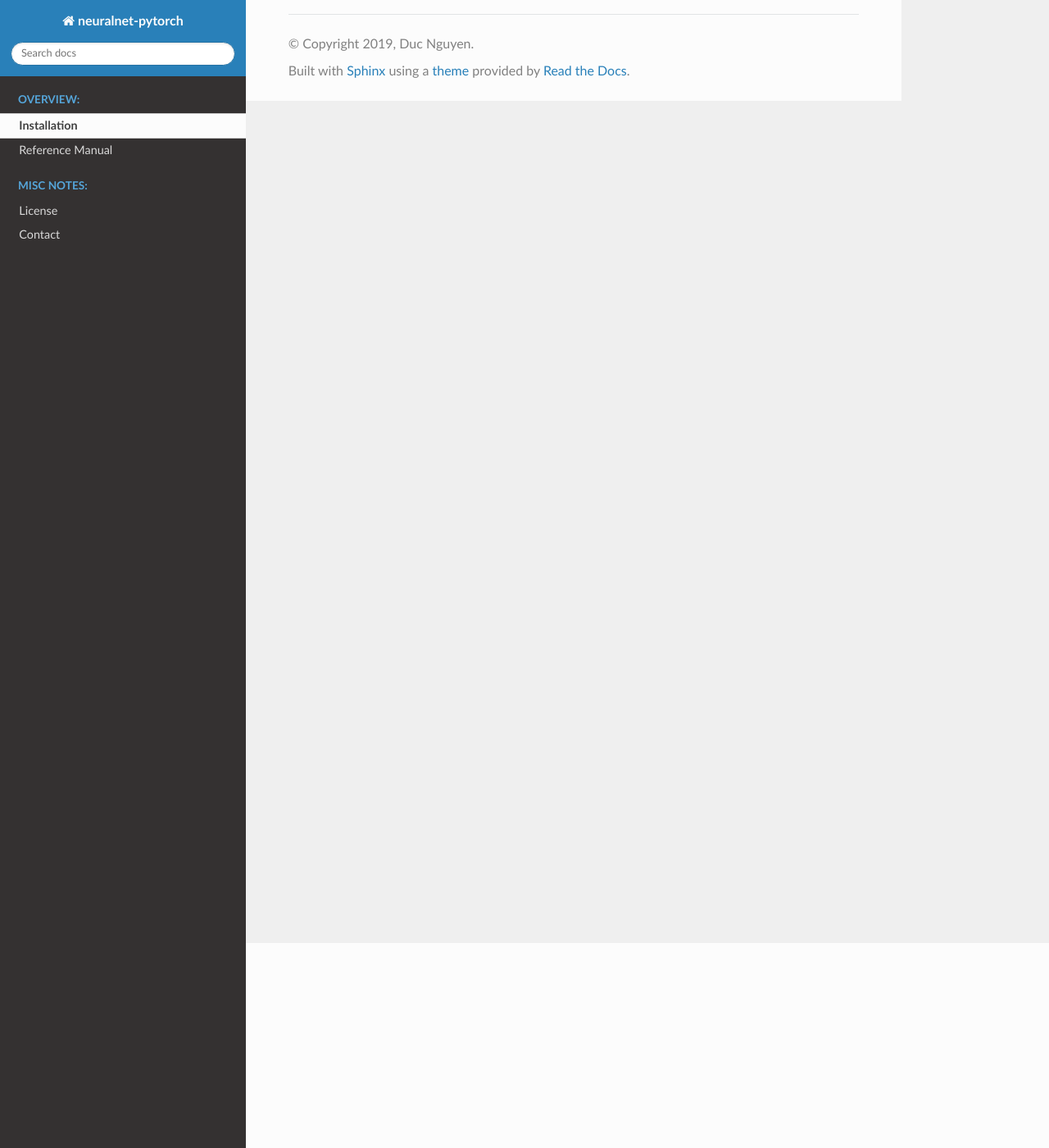
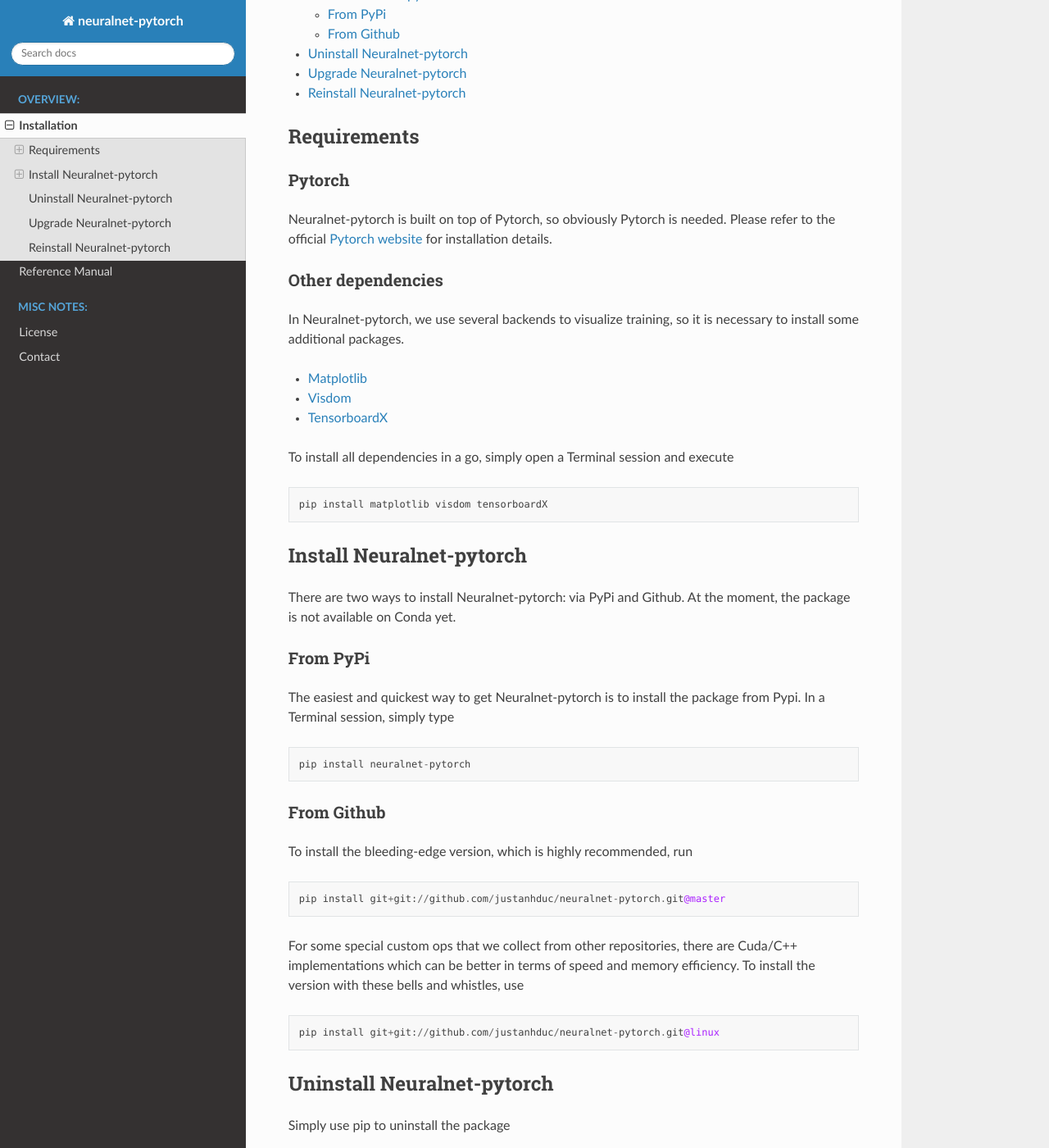
Before and after one commit to justanhduc/neuralnet-pytorch, a Sphinx documentation site: the page built from docs/source/installation.rst, in a window 1280 px wide and 1400 px high, scrolled down 250 px. Shown: the whole window at 82% size. Built offline with Sphinx 7.4.7 and the Read the Docs theme 2.0.0, drawn with Linux system fonts in a browser that asks for light colours; some of the changed text lies outside the part shown.

Commit message:
added installation guide for doc. edited readme
(cherry picked from commit 6426797a1a9a49c5227791b9f5ffbde3f2bb5221)

```diff
--- a/docs/source/conf.py
+++ b/docs/source/conf.py
@@ -39,6 +39,7 @@
 # extensions coming with Sphinx (named 'sphinx.ext.*') or your custom
 # ones.
 extensions = [
+    'sphinx.ext.autosectionlabel'
 ]
 
 # Add any paths that contain templates here, relative to this directory.
--- a/docs/source/installation.rst
+++ b/docs/source/installation.rst
@@ -1,4 +1,88 @@
 Installation
 ============
 
-TODO
+.. contents::
+   :depth: 3
+   :local:
+
+Requirements
+------------
+
+Pytorch
+^^^^^^^
+
+Neuralnet-pytorch is built on top of Pytorch, so obviously Pytorch is needed.
+Please refer to the official `Pytorch website <https://pytorch.org/>`_ for installation details.
+
+
+Other dependencies
+^^^^^^^^^^^^^^^^^^
+
+In Neuralnet-pytorch, we use several backends to visualize training, so it is necessary to install
+some additional packages.
+
+* `Matplotlib <https://matplotlib.org/>`_
+
+* `Visdom <https://github.com/facebookresearch/visdom>`_
+
+* `TensorboardX <https://github.com/lanpa/tensorboardX>`_
+
+To install all dependencies in a go, simply open a Terminal session and execute ::
+
+    pip install matplotlib visdom tensorboardX
+
+
+Install Neuralnet-pytorch
+-------------------------
+
+There are two ways to install Neuralnet-pytorch: via PyPi and Github.
+At the moment, the package is not available on Conda yet.
+
+From PyPi
+^^^^^^^^^
+
+The easiest and quickest way to get Neuralnet-pytorch is to install the package from Pypi.
+In a Terminal session, simply type ::
+
+    pip install neuralnet-pytorch
+
+From Github
+^^^^^^^^^^^
+
+To install the bleeding-edge version, which is highly recommended, run ::
+
+    pip install git+git://github.com/justanhduc/neuralnet-pytorch.git@master
+
+For some special custom ops that we collect from other repositories, there are Cuda/C++ implementations
+which can be better in terms of speed and memory efficiency. To install the version with these bells
+and whistles, use ::
+
+    pip install git+git://github.com/justanhduc/neuralnet-pytorch.git@linux
+
+Uninstall Neuralnet-pytorch
+---------------------------
+
+Simply use pip to uninstall the package ::
+
+    pip uninstall neuralnet-pytorch
+
+Why would you want to do that anyway?
+
+Upgrade Neuralnet-pytorch
+-------------------------
+
+Use pip with ``-U`` or ``--upgrade`` option ::
+
+    pip install -U neuralnet-pytorch
+
+However, for maximal experience, please considering using the bleeding-edge version on Github.
+
+Reinstall Neuralnet-pytorch
+---------------------------
+
+If you want to reinstall Neuralnet-pytorch, please uninstall and then install it again.
+When reinstalling the package, we recommend to use ``--no-cache-dir`` option as pip caches
+the previously built binaries ::
+
+    pip uninstall neuralnet-pytorch
+    pip install neuralnet-pytorch --no-cache-dir
```
Also changed, not shown: README.md (+5 -2 lines), docs/source/index.rst (+6 -10 lines).
